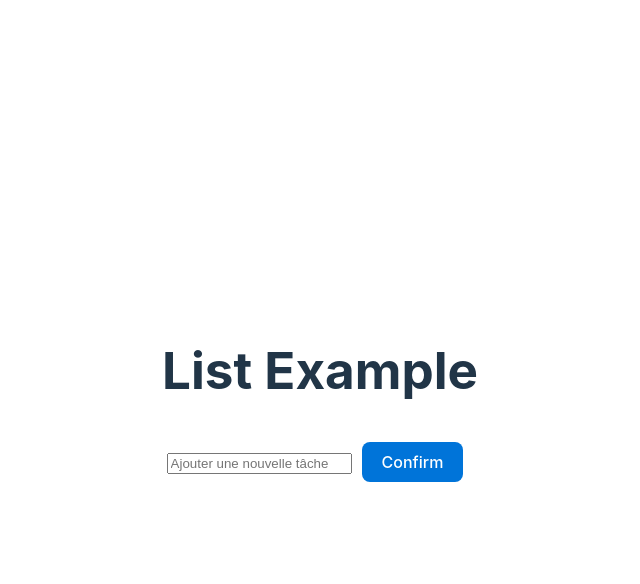
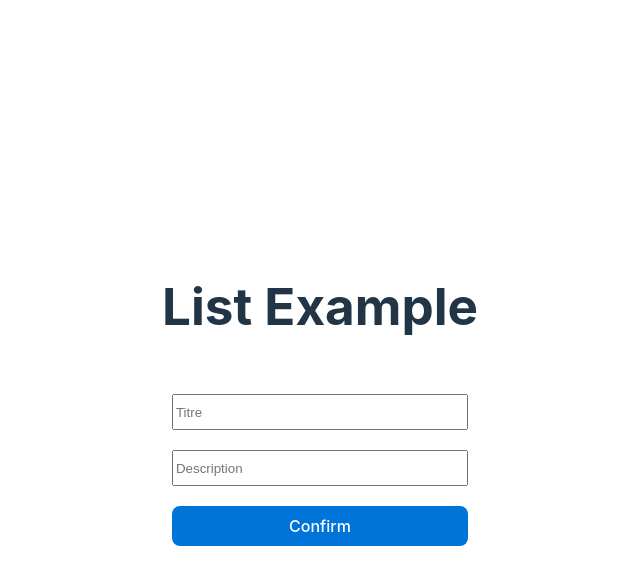
Before and after one commit to Hugo-Blois/toDoList-ReactApp, a React (Vite) app in the folder toDoList-ReactApp/: page / in a window 1280 px wide. Both pictures are taken after a click on the button "Add a task". Shown: the top 584 px of the page, without its empty margins (320-960 px from the left). Built offline with nearby package versions, Linux system fonts and the light colour scheme.

Commit message:
maj avec le dev

```diff
--- a/toDoList-ReactApp/package.json
+++ b/toDoList-ReactApp/package.json
@@ -10,6 +10,8 @@
     "preview": "vite preview"
   },
   "dependencies": {
+    "@fortawesome/free-solid-svg-icons": "^6.4.2",
+    "@fortawesome/react-fontawesome": "^0.2.0",
     "js-cookie": "^3.0.5",
     "react": "^18.2.0",
     "react-dom": "^18.2.0"
--- a/toDoList-ReactApp/src/App.css
+++ b/toDoList-ReactApp/src/App.css
@@ -41,3 +41,14 @@
 .read-the-docs {
   color: #888;
 }
+
+.add-task{
+  display: flex;
+  flex-direction: column;
+}
+
+.add-task input{
+  margin: 10px;
+  height: 30px;
+
+}
--- a/toDoList-ReactApp/src/App.tsx
+++ b/toDoList-ReactApp/src/App.tsx
@@ -1,10 +1,11 @@
-import './App.css'
+import './App.css';
 import List from './List';
-import Button from './Button'
+import Button from './Button';
 import { Fragment, useState } from 'react';
 
 interface ListItem {
   id: number;
+  title: string;
   content: string;
 }
 
@@ -12,17 +13,23 @@ function App() {
   const [addTask, setAddTask] = useState<boolean>(false);
   const [itemList, setItemList] = useState<ListItem[]>([]);
   const [tache, setTache] = useState<string>("");
+  const [description, setDescription] = useState<string>("");
 
   function onChangeTache(e: React.ChangeEvent<HTMLInputElement>){
     const text = String(e.currentTarget.value);
     if(text != '') setTache(text);
   }
+  function onChangeDescription(e: React.ChangeEvent<HTMLInputElement>){
+    const text = String(e.currentTarget.value);
+    if(text != '') setDescription(text);
+  }
 
-  function addTache(tache: string) {
+  function addTache(tache: string, description: string) {
     if (tache != ""){
-      const newItemList = [...itemList, { id: itemList.length + 1, content: tache }];
+      const newItemList = [...itemList, { id: itemList.length + 1, title: tache, content: description }];
       setItemList(newItemList);
-      setTache("");
+      setTache('');
+      setDescription('');
     }
   }
 
@@ -40,23 +47,25 @@ function App() {
 
   return (
     <div className="App">
-
       <h1>List Example</h1>
       <List items={itemList} onDelete={deleteTache} onEdit={editTache}/>
       {
        addTask === true ?
        <Fragment>
-       <input type="text" placeholder='Ajouter une nouvelle tâche' value={tache} onChange={ onChangeTache }></input>
-       <Button label='Confirm' onClick={() => {
-          setAddTask(false);
-          addTache(tache);
-        }} />
+        <div className='add-task'>
+        <input type="text" placeholder='Titre' value={tache} onChange={ onChangeTache }></input>
+        <input type="text" placeholder='Description' value={description} onChange={ onChangeDescription }></input>
+        <Button label='Confirm' onClick={() => {
+                setAddTask(false);
+                addTache(tache, description);
+              } } children={undefined} />
+        </div>
        </Fragment>
         :
-        <Button label='Add a task' onClick={ () => setAddTask(true)}/>
+        <Button label='Add a task' onClick={() => setAddTask(true)} children={undefined}/>
       }
     </div>
-  )
+  );
 }
 
-export default App
+export default App;
--- a/toDoList-ReactApp/src/Button.tsx
+++ b/toDoList-ReactApp/src/Button.tsx
@@ -1,14 +1,20 @@
-import React from 'react';
+import React, { ReactNode } from 'react';
 import './Button.css'
+import { FontAwesomeIcon } from '@fortawesome/react-fontawesome'; // Assurez-vous d'importer FontAwesomeIcon et les icônes nécessaires
+
 
 interface ButtonProps {
   label: string;
   onClick: () => void;
+  children: ReactNode; // Utilisez ReactNode pour accepter n'importe quel type d'enfant
 }
 
 const Button: React.FC<ButtonProps> = (props: ButtonProps) => {
   return (
-    <button className="button" onClick={props.onClick}>{props.label}</button>
+    <button className="button" onClick={props.onClick}>
+      {props.label}
+      {props.children}
+      </button>
   );
 };
 
--- /dev/null
+++ b/toDoList-ReactApp/src/List.css
@@ -0,0 +1,36 @@
+/* Styles globaux ou dans un fichier dédié à votre composant */
+
+.custom-list {
+    display: grid;
+    place-items: center;
+    list-style-type: none;
+    padding: 0;
+  }
+
+  .list-item {
+    margin-bottom: 10px;
+    padding: 10px;
+  }
+
+  .item-title {
+    font-weight: bold;
+  }
+
+  .item-content {
+    margin-left: 10px;
+  }
+
+.button {
+    background-color: #0074d9; /* Couleur bleue */
+    color: #fff; /* Texte en blanc */
+    border: none;
+    padding: 10px 20px;
+    margin: 10px 10px 10px 10px;
+    cursor: pointer;
+    transition: background-color 0.3s; /* Transition sur la couleur de fond */
+}
+
+/* Style du bouton au survol */
+.button:hover {
+  background-color: #0056b3; /* Couleur bleue plus sombre au survol */
+}
--- a/toDoList-ReactApp/src/List.tsx
+++ b/toDoList-ReactApp/src/List.tsx
@@ -1,9 +1,12 @@
+import { FontAwesomeIcon } from '@fortawesome/react-fontawesome';
+import { faEdit, faTrash } from '@fortawesome/free-solid-svg-icons';
 import React from 'react';
 import Button from './Button'
 import { useState } from 'react';
-
+import './List.css';
 interface ListItem {
   id: number;
+  title: string;
   content: string;
 }
 
@@ -25,13 +28,22 @@ const List: React.FC<ListProps> = ({ items, onDelete, onEdit  }) => {
   };
 
   return (
-    <ul>
-      {items.map(item => (
-         <li key={item.id}>
-         {item.content}
-         <button onClick={() => handleEdit(item.id)}>Edit</button>
-         <Button label='Supprimer' onClick={() => onDelete(item.id)} />
-       </li>
+    <ul className="custom-list">
+      {items.map((item) => (
+        <li key={item.id} className="list-item">
+
+          <span className="item-title">{item.title}</span>
+          <span className="item-content">{item.content}</span>
+
+          <Button onClick={() => handleEdit(item.id)} label={''}>
+            <FontAwesomeIcon icon={faEdit} />
+          </Button>
+
+          <Button onClick={() => onDelete(item.id)} label={''}>
+            <FontAwesomeIcon icon={faTrash} />
+          </Button>
+
+        </li>
       ))}
     </ul>
   );
```
Also changed, not shown: 1 other file (tests, documents, lock files or other folders).
